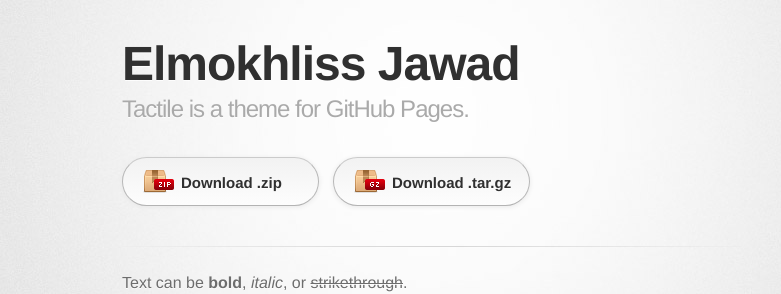
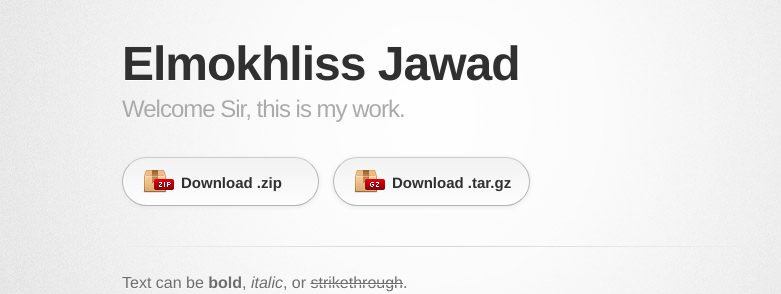
Before and after one commit to Elmokhliss/blueocean.github.io, a Jekyll site: the page built from index.md, in a window 1280 px wide and 900 px high. Shown: the top 294 px of the window, without its empty margins (208-989 px from the left). Built offline with Jekyll 4.4.1, drawn with Linux system fonts in a browser that asks for light colours; some web fonts are replaced.

Commit message:
Update _config.yml

```diff
--- a/_config.yml
+++ b/_config.yml
@@ -1,5 +1,5 @@
 title: Elmokhliss Jawad
-description: Tactile is a theme for GitHub Pages.
+description: Welcome Sir, this is my work.
 show_downloads: true
 google_analytics:
 theme: jekyll-theme-tactile
```
